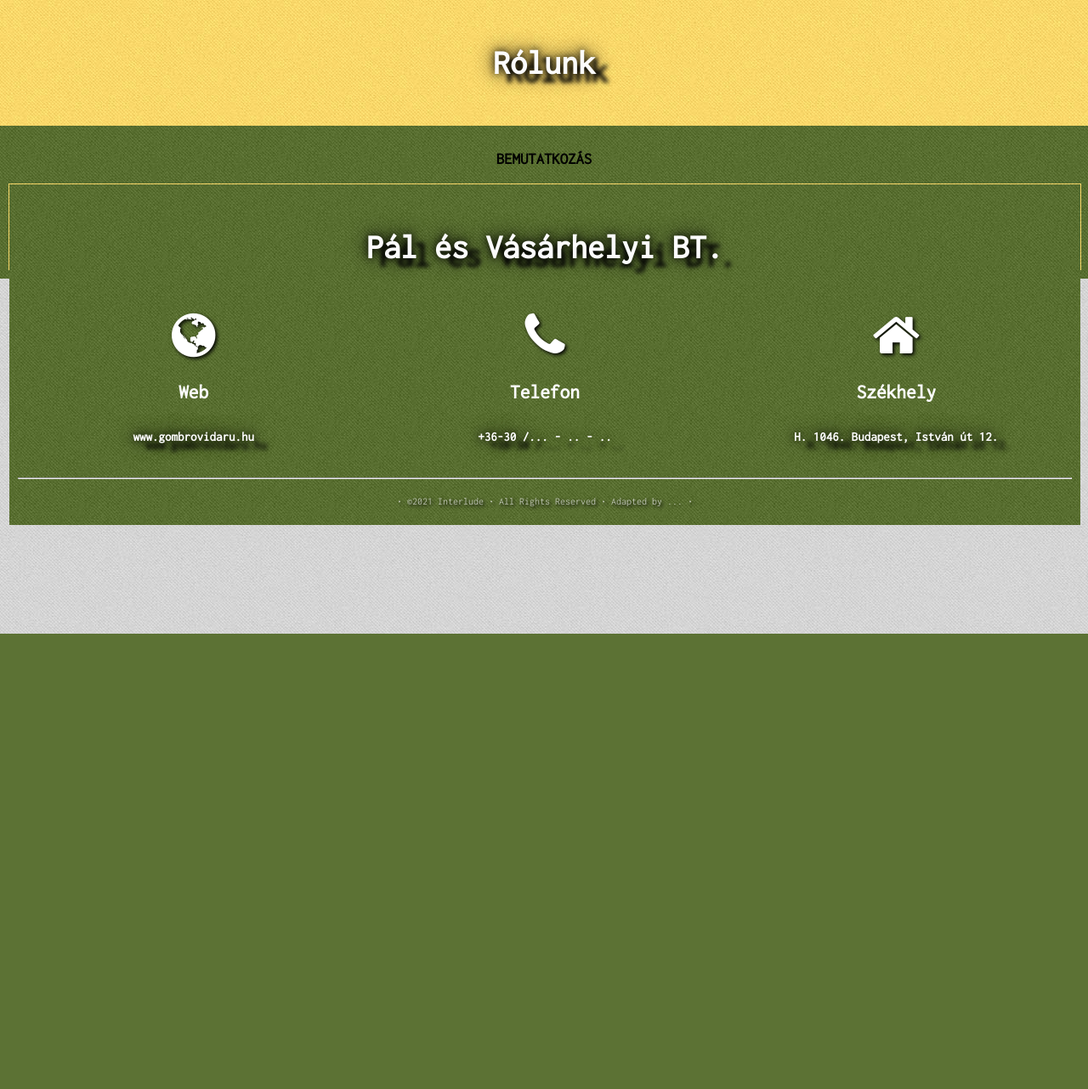
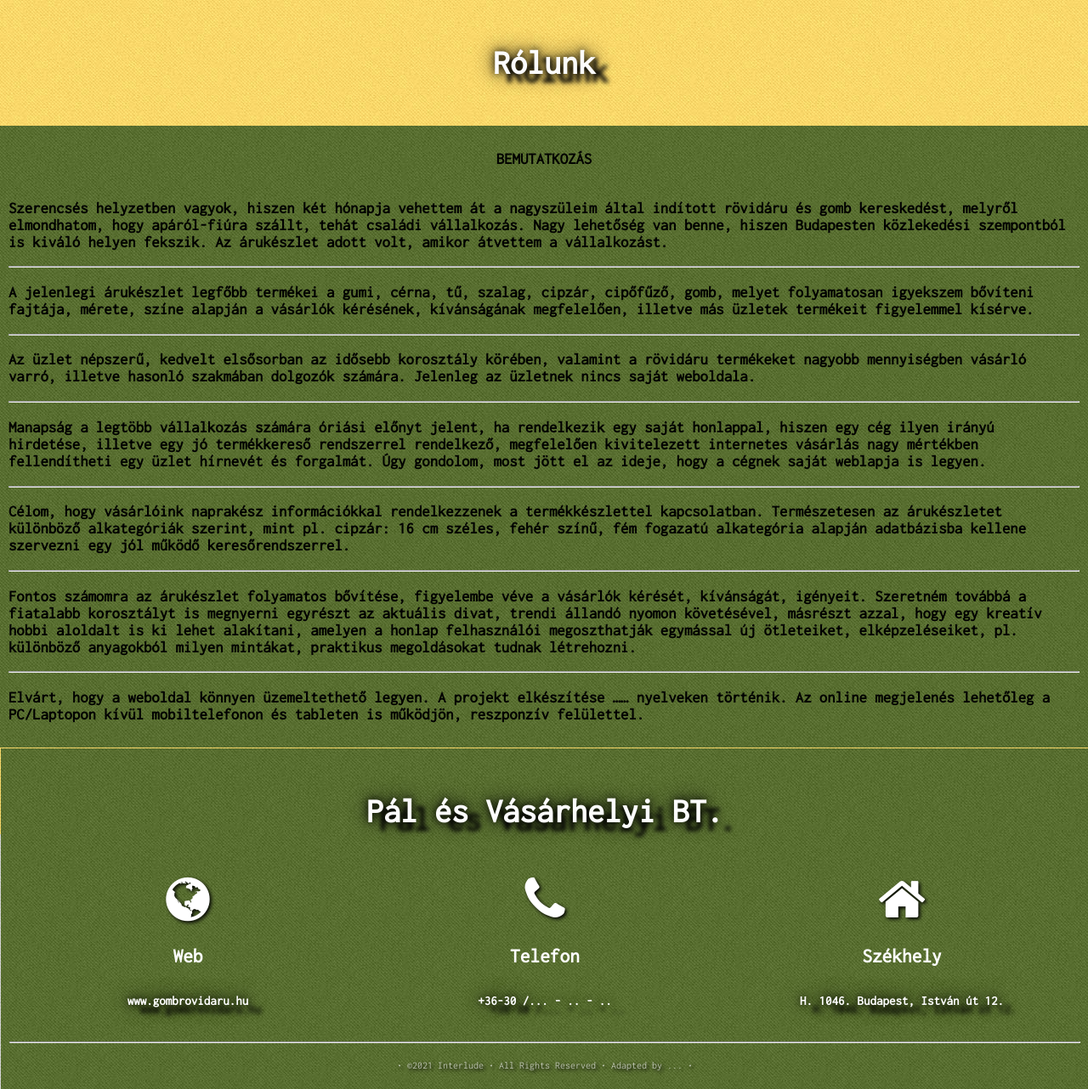
Before and after one commit to l4kyxa/AFP2021_1_LB_A, a PHP site: page /rolunk.php in a window 1280 px wide. Shown: the part 54-1336 px from the top of the page at 85% size. Before the commit the page ends 800 px from the top, so only its background shows below. Run offline with PHP 8.4, Linux system fonts and the light colour scheme.

Commit message:
rolunk.php bemutatkozás megírása

```diff
--- a/Front-End/rolunk.php
+++ b/Front-End/rolunk.php
@@ -43,7 +43,72 @@
                 <h3>BEMUTATKOZÁS</h3>
             </div>
         </div>
+        <div class="content">
+            <h3>Szerencsés helyzetben vagyok, hiszen két hónapja vehettem át a nagyszüleim által indított rövidáru
+                és gomb kereskedést, melyről elmondhatom, hogy apáról-fiúra szállt, tehát családi vállalkozás.
+                Nagy lehetőség van benne, hiszen Budapesten közlekedési szempontból is kiváló helyen fekszik.
+                Az árukészlet adott volt, amikor átvettem a vállalkozást.</h3>
 
+            <hr>
+
+            <div class="content">
+                <h3>A jelenlegi árukészlet legfőbb termékei a gumi, cérna, tű, szalag, cipzár, cipőfűző, gomb, melyet
+                    folyamatosan igyekszem bővíteni fajtája, mérete, színe alapján a vásárlók kérésének,
+                    kívánságának megfelelően, illetve más üzletek termékeit figyelemmel kísérve.</h3>
+            </div>
+
+            <hr>
+
+            <div class="content">
+                <h3>Az üzlet népszerű, kedvelt elsősorban az idősebb korosztály körében,
+                    valamint a rövidáru termékeket nagyobb mennyiségben vásárló varró,
+                    illetve hasonló szakmában dolgozók számára. Jelenleg az üzletnek nincs saját weboldala.</h3>
+            </div>
+
+            <hr>
+
+            <div class="content">
+                <h3>Manapság a legtöbb vállalkozás számára óriási előnyt jelent,
+                    ha rendelkezik egy saját honlappal, hiszen egy cég ilyen irányú hirdetése,
+                    illetve egy jó termékkereső rendszerrel rendelkező,
+                    megfelelően kivitelezett internetes vásárlás nagy mértékben fellendítheti
+                    egy üzlet hírnevét és forgalmát. Úgy gondolom, most jött el az ideje,
+                    hogy a cégnek saját weblapja is legyen.</h3>
+            </div>
+
+            <hr>
+
+            <div class="content">
+                <h3> Célom,
+                    hogy vásárlóink naprakész információkkal rendelkezzenek a termékkészlettel kapcsolatban.
+                    Természetesen az árukészletet különböző alkategóriák szerint,
+                    mint pl. cipzár: 16 cm széles, fehér színű, fém fogazatú alkategória alapján adatbázisba kellene
+                    szervezni egy jól működő keresőrendszerrel. </h3>
+            </div>
+
+            <hr>
+
+            <div class="content">
+                <h3>Fontos számomra az árukészlet folyamatos bővítése,
+                    figyelembe véve a vásárlók kérését, kívánságát, igényeit. Szeretném továbbá a fiatalabb korosztályt
+                    is megnyerni egyrészt
+                    az aktuális divat, trendi állandó nyomon követésével, másrészt azzal,
+                    hogy egy kreatív hobbi aloldalt is ki lehet alakítani, amelyen a honlap felhasználói megoszthatják
+                    egymással új ötleteiket,
+                    elképzeléseiket, pl. különböző anyagokból milyen mintákat, praktikus megoldásokat tudnak létrehozni.
+                </h3>
+            </div>
+
+            <hr>
+
+            <div class="content">
+                <h3> Elvárt, hogy a weboldal könnyen üzemeltethető legyen.
+                    A projekt elkészítése …… nyelveken történik.
+                    Az online megjelenés lehetőleg a PC/Laptopon kívül mobiltelefonon és tableten is működjön,
+                    reszponzív felülettel.</h3>
+            </div>
+        </div>
+    </div>
 
 <!---->
 <div id="footer">
```
